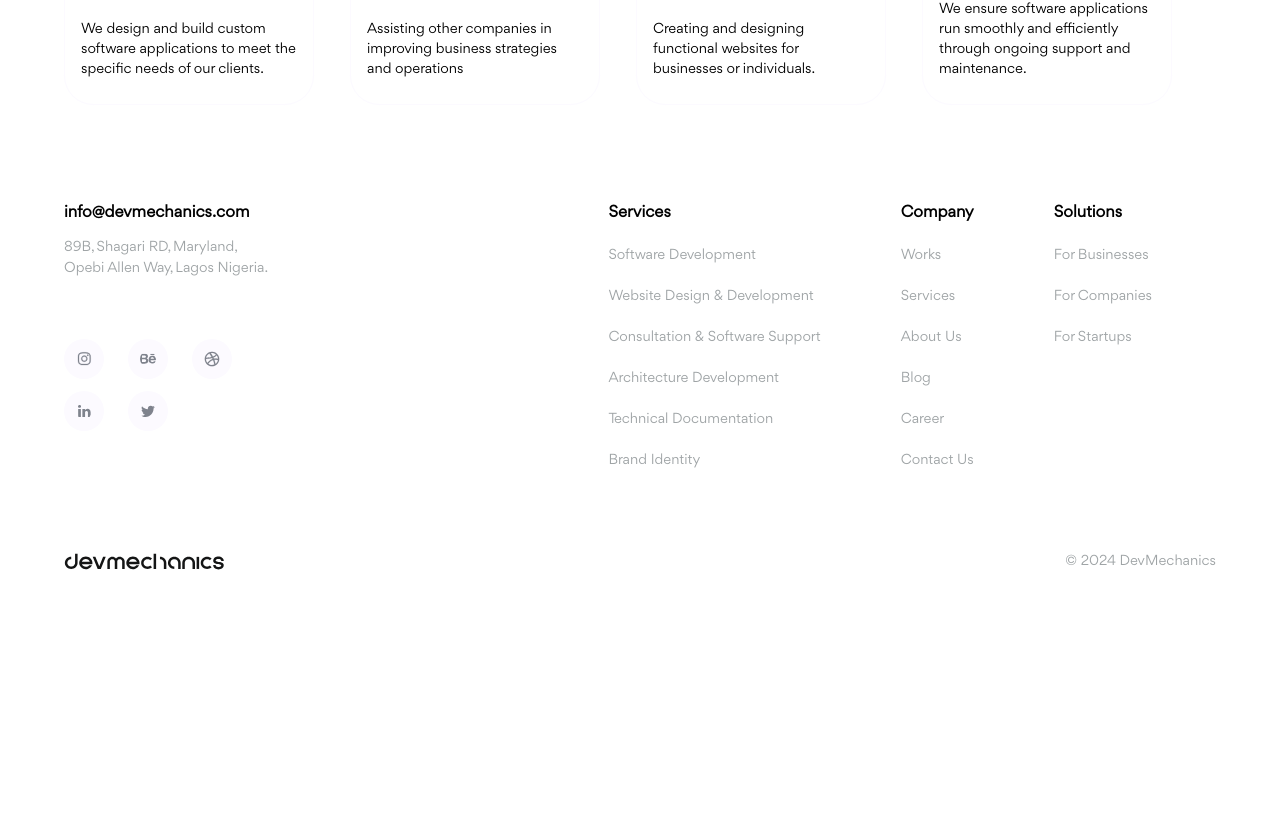
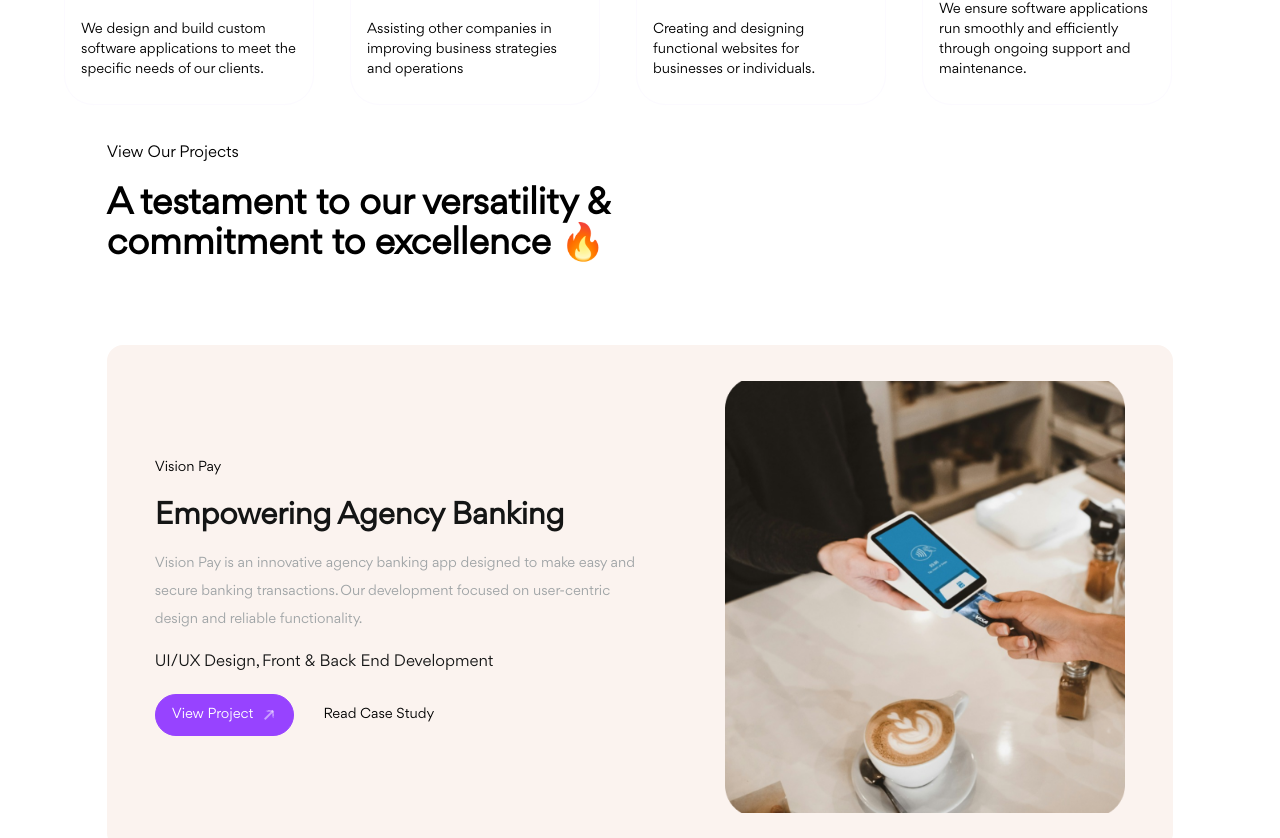
Before and after one commit to emeraldhycient/theDevmechanics, a Next.js app: page / in a window 1280 px wide. Shown: the part 1275-2113 px from the top of the page. Before the commit the page ends 1871 px from the top, so only its background shows below. Built offline with nearby package versions, Linux system fonts and the light colour scheme.

Commit message:
feat: added projects section

```diff
--- /dev/null
+++ b/public/icons/arrow-icon.tsx
@@ -0,0 +1,38 @@
+import React from 'react';
+
+type SvgIconProps = {
+    className?: string;
+    width?: string;
+    height?: string;
+    stroke?: string;
+}
+
+const ArrowIcon: React.FC<SvgIconProps> = ({
+	className = "",
+	width = "24",
+	height = "24",
+	stroke = "#fff",
+	...props
+}: SvgIconProps) => {
+	return (
+		<svg
+			className={className}
+			width={width}
+			height={height}
+			viewBox={`0 0 ${width} ${height}`}
+			fill="none"
+			xmlns="http://www.w3.org/2000/svg"
+			{...props}
+		>
+			<path
+				d="M14.43 5.93 20.5 12l-6.07 6.07M3.5 12h16.83"
+				// stroke={stroke}
+				strokeWidth="1.5"
+				strokeMiterlimit="10"
+				strokeLinecap="round"
+				strokeLinejoin="round"
+			/>
+		</svg>
+	);
+};
+export default ArrowIcon
--- a/src/app/(pages)/page.tsx
+++ b/src/app/(pages)/page.tsx
@@ -1,11 +1,14 @@
 import { HeroSection } from "@/components/molecules";
 import { Services } from "@/components/templates";
+import Project from "@/components/templates/project";
 
 export default function Home() {
 	return (
 		<>
 			<HeroSection />
+
 			<Services />
+			<Project />
 		</>
 	);
 }
--- /dev/null
+++ b/src/components/templates/project.tsx
@@ -0,0 +1,82 @@
+import Image from "next/image";
+import Link from "next/link";
+import React from "react";
+import ArrowIcon from "../../../public/icons/arrow-icon";
+
+type Props = {};
+
+const Project = (props: Props) => {
+	return (
+		<div className="">
+			<div className="w-11/12 md:w-10/12 mx-auto my-0 ">
+				<div className="flex flex-col gap-y-5">
+					<div>
+						<p>View Our Projects</p>
+					</div>
+					<div className="leading-[3rem] font-semibold text-3xl md:text-4xl w-full lg:max-w-[50%]">
+						<p>
+							A testament to our versatility & commitment to
+							excellence 🔥
+						</p>
+					</div>
+				</div>
+				<div className="flex flex-col lg:flex-row items-center justify-between bg-[#FBF3EF] rounded-2xl px-7 md:px-12 py-9 gap-y-14 mt-20">
+					<div className="w-full lg:w-2/4 text-center lg:text-start flex flex-col items-center lg:items-start ">
+						<div className="text-sm mb-5">
+							<p>Vision Pay</p>
+						</div>
+						<div className="text-3xl  font-semibold text-[#141515]">
+							<p>Empowering Agency Banking</p>
+						</div>
+						<div className="text-sm my-4 text-[#9FA4A6] leading-loose">
+							<p>
+								Vision Pay is an innovative agency banking app
+								designed to make easy and secure banking
+								transactions. Our development focused on
+								user-centric design and reliable functionality.
+							</p>
+						</div>
+						<div className="text-base text-[#141515]">
+							<p>UI/UX Design, Front & Back End Development</p>
+						</div>
+
+						<div>
+							<div className="mt-7 md:mt-5 flex flex-col sm:flex-row items-center ml-auto gap-x-3 gap-y-5">
+								<Link
+									href=""
+									id=""
+									className="group flex flex-row items-center gap-x-2 text-sm text-white no-underline capitalize px-4 py-2.5 font-medium rounded-full bg-[#9743FF] min-h-fit min-w-fit border border-[#9743FF]
+						hover:text-[#141515] hover:bg-white hover:border-white ease-linear duration-500"
+								>
+									<span>View Project</span>{" "}
+									<span>
+										<ArrowIcon className="-rotate-45 w-4 h-4 stroke-white group-hover:stroke-[#141515] ease-linear duration-500" />
+									</span>
+								</Link>
+								<Link
+									href=""
+									id=""
+									className="text-sm text-primary-blue no-underline capitalize px-4 py-2.5 font-medium rounded-full bg-primary-white min-h-fit min-w-fit border border-[#FBF3EF] hover:text-[#9743FF] hover:bg-white hover:border-primary-white ease-linear duration-500"
+								>
+									Read Case Study
+								</Link>
+							</div>
+						</div>
+					</div>
+
+					<div className="relative block">
+						<div className="block overflow-hidden relative h-[27rem] w-[20rem] sm:w-[22rem] md:w-[25rem] rounded-lg">
+							<img
+								src={`/images/preview.png`}
+								alt="project-image"
+								className="absolute top-0 left-0 object-cover h-[27rem] w-full rounded-lg"
+							/>
+						</div>
+					</div>
+				</div>
+			</div>
+		</div>
+	);
+};
+
+export default Project;
```
Also changed, not shown: public/images/preview.png (added). Lines whose indentation alone changed are shown as unchanged.
